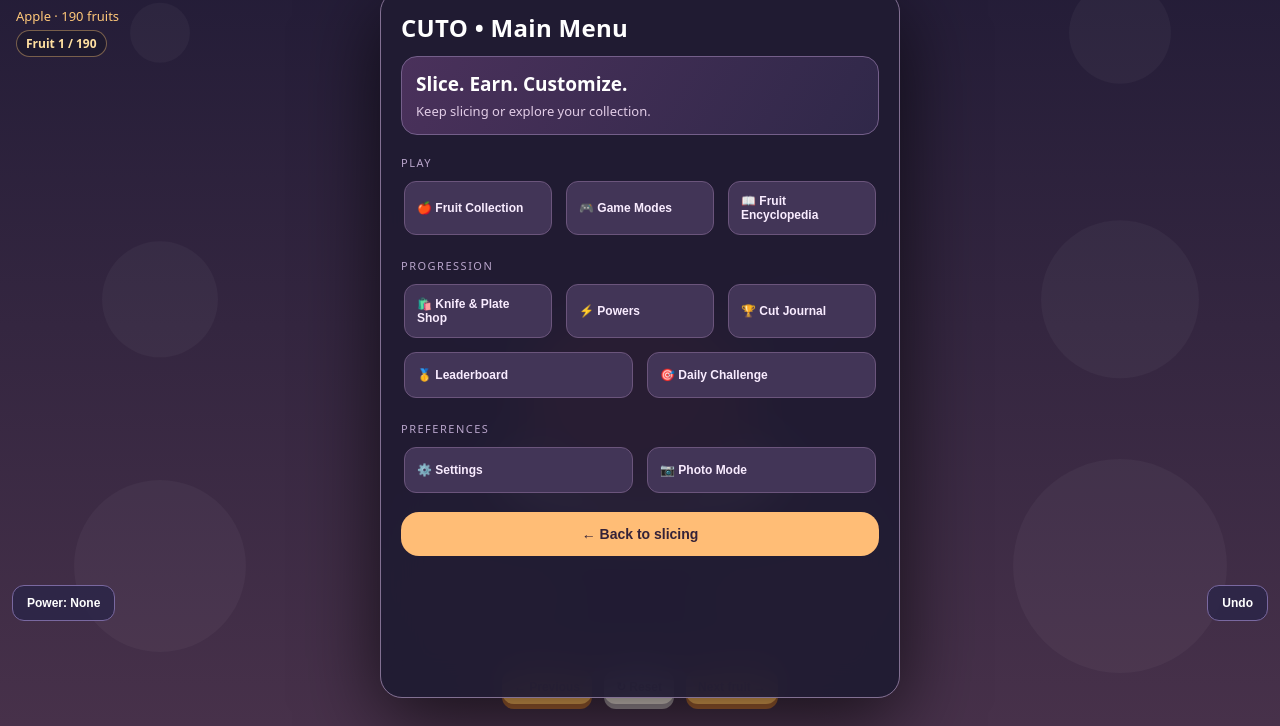
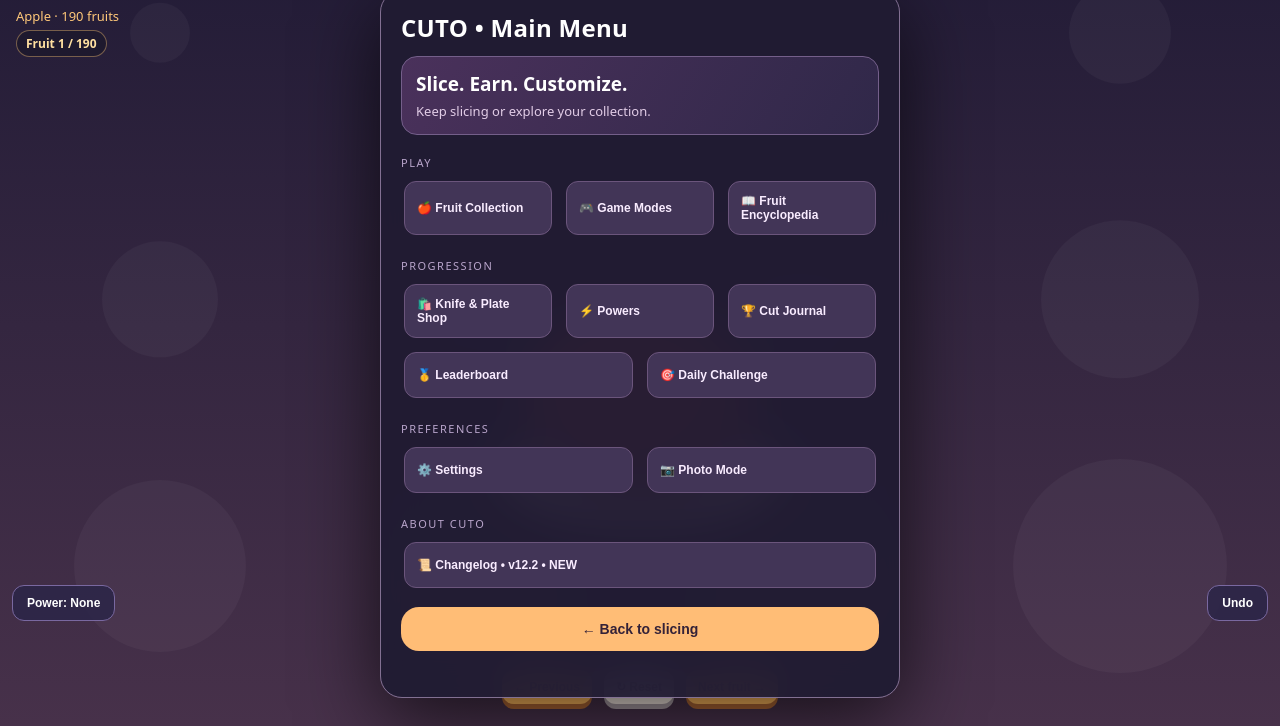
Before and after one commit to hbcdmmc6b8-max/Cuto, a plain HTML site: page index.html in a window 1280 px wide. Both pictures are taken after a click on the button "☰ Menu". Shown: the part 74-800 px from the top of the page. Drawn offline with Linux system fonts and the light colour scheme.

Commit message:
Add in-game versioned changelog with expandable patch notes and new release indicator

```diff
--- a/index.html
+++ b/index.html
@@ -173,7 +173,22 @@ async function refresh(){if(!navigator.onLine){status.textContent='Offline • r
 menuButton('↻ Sync and refresh',refresh);
 menuButton('✏️ Change nickname',()=>{const input=document.createElement('input');input.maxLength=20;input.placeholder='New nickname';content.prepend(input);menuButton('Save nickname',()=>{const next=input.value.trim().replace(/[<>]/g,'').slice(0,20);if(!next)return;localStorage.setItem(playerNameKey,next);leaderboard()});input.focus()});
 refresh()}
-function mainMenu(){menu('CUTO • Main Menu');const hero=document.createElement('div');hero.className='menuHero';hero.innerHTML='<strong>Slice. Earn. Customize.</strong><p>Keep slicing or explore your collection.</p>';content.appendChild(hero);sectionLabel('Play');menuButton('🍎 Fruit Collection',fruitMenu);menuButton('🎮 Game Modes',modesMenu);menuButton('📖 Fruit Encyclopedia',encyclopedia);sectionLabel('Progression');menuButton('🛍️ Knife & Plate Shop',shop);menuButton('⚡ Powers',powersMenu);menuButton('🏆 Cut Journal',journal);menuButton('🥇 Leaderboard',leaderboard);menuButton('🎯 Daily Challenge',dailyChallenge);sectionLabel('Preferences');menuButton('⚙️ Settings',()=>{panel.hidden=true;setSettingsOpen(true)});menuButton('📷 Photo Mode',()=>{panel.hidden=true;document.body.classList.add('photo')})}
+const cutoReleaseNotes=[
+{version:'12.2',title:'Changelog Update',date:'15 Nov 2026',changes:['Added a dedicated changelog inside the main menu','Added expandable release notes grouped by version','Added a New marker until the latest notes are opened']},
+{version:'12.1',title:'The Polish Update',date:'15 Nov 2026',changes:['Shop filters: owned, unowned, affordable and favorites','Shop sorting by name, price and plate capacity','Favorite knives and plates with persistent saved stars','Daily Slice Challenge: 10 cuts for 150 bonus Cutos','Collection counters and clearer empty shop results','Improved leaderboard sync scheduling and touch coordinate mapping']},
+{version:'12.0',title:'Worldwide Leaderboard',date:'15 Nov 2026',changes:['Supabase-powered shared rankings with anonymous player profiles','Rank by best accuracy, total cuts, owned items or Cutos','Automatic score upload and reconnect syncing','Nickname editing and live leaderboard refresh']},
+{version:'11.1',title:'Player Profiles',date:'15 Nov 2026',changes:['Introduced player names and local leaderboard profiles','Tracked accuracy, collections, Cutos and total cuts']},
+{version:'11.0',title:'Install & Offline Support',date:'15 Nov 2026',changes:['Added web app manifest and home-screen app support','Added service-worker caching for offline gameplay','Local progress continues saving while offline']},
+{version:'10.2',title:'Fruit Collection Counter',changes:['Added current fruit number and total collection count']},
+{version:'10.1',title:'Cutting Appearance',changes:['Added fruit size and camera zoom sliders','Adjusted slicing coordinates for zoom']},
+{version:'10.0',title:'Power Expansion',changes:['Added 108 ranked powers across 12 families','Added 5 owner-only powers']},
+{version:'9.5',title:'Equipment Visuals',changes:['Improved knife silhouettes and plate geometry','Updated shop appearance']},
+{version:'9.0',title:'Collection Expansion',changes:['Added 120 themed knives and 120 themed plates','Added friend gift codes and plate capacities']},
+{version:'8.0–8.3',title:'Progression & Settings',changes:['Added Cutos currency, shop, powers, sandbox and journal','Added owner code, progress reset and visual size controls']},
+{version:'4.0–7.0',title:'Slicing Foundations',changes:['Improved straight-line slicing and cut effects','Expanded fruit collection to 190 names','Added knife trails, particles, sounds and improved fruit textures']}
+];
+function changelogMenu(){menu('📜 CUTO • Changelog');try{localStorage.setItem('cuto-changelog-seen','12.2')}catch(e){}menuText('Version history • newest first. Tap a release to expand or collapse its notes.');for(let i=0;i<cutoReleaseNotes.length;i++){const release=cutoReleaseNotes[i],details=document.createElement('details');details.open=i===0;details.style.cssText='width:100%;padding:10px 12px;border-radius:12px;border:1px solid #6c587f;background:#2c263c;margin:3px 0';const summary=document.createElement('summary');summary.style.cssText='cursor:pointer;font-weight:700';summary.textContent='v'+release.version+' — '+release.title+(release.date?' • '+release.date:'');details.appendChild(summary);const ul=document.createElement('ul');ul.style.cssText='padding-left:20px;margin:10px 0 2px';for(const change of release.changes){const li=document.createElement('li');li.textContent=change;li.style.marginBottom='6px';ul.appendChild(li)}details.appendChild(ul);content.appendChild(details)}menuButton('← Back to Main Menu',mainMenu)}
+function mainMenu(){menu('CUTO • Main Menu');const hero=document.createElement('div');hero.className='menuHero';hero.innerHTML='<strong>Slice. Earn. Customize.</strong><p>Keep slicing or explore your collection.</p>';content.appendChild(hero);sectionLabel('Play');menuButton('🍎 Fruit Collection',fruitMenu);menuButton('🎮 Game Modes',modesMenu);menuButton('📖 Fruit Encyclopedia',encyclopedia);sectionLabel('Progression');menuButton('🛍️ Knife & Plate Shop',shop);menuButton('⚡ Powers',powersMenu);menuButton('🏆 Cut Journal',journal);menuButton('🥇 Leaderboard',leaderboard);menuButton('🎯 Daily Challenge',dailyChallenge);sectionLabel('Preferences');menuButton('⚙️ Settings',()=>{panel.hidden=true;setSettingsOpen(true)});menuButton('📷 Photo Mode',()=>{panel.hidden=true;document.body.classList.add('photo')});sectionLabel('About CUTO');let seen='';try{seen=localStorage.getItem('cuto-changelog-seen')||''}catch(e){}menuButton('📜 Changelog • v12.2'+(seen==='12.2'?'':' • NEW'),changelogMenu)}
 
 document.querySelector('#mainMenu').addEventListener('click',mainMenu);
 function shop(){menu('Shop • Browse & Collect');const ownedCount=(save.ownedKnives||[]).length+(save.ownedPlates||[]).length;const totalCount=Object.keys(knifePrices).length+Object.keys(platePrices).length;menuText('Collection: '+ownedCount+'/'+totalCount+' • Balance: '+(save.ownerMode?'∞':save.cutos.toLocaleString())+' Cutos');
```
